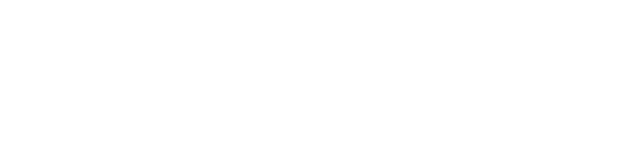
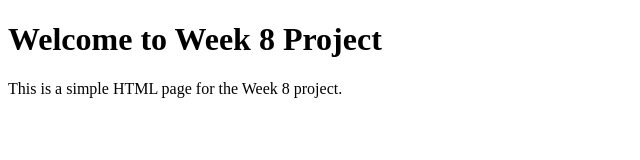
Before and after one commit to neilpack/wdd231-team, a plain HTML site: page index.html in a window 1280 px wide. Shown: the whole page, without its empty margins (0-640 px from the left). Drawn offline with Linux system fonts and the light colour scheme.

Commit message:
first commit (#2)
yes

```diff
--- a/index.html
+++ b/index.html
@@ -6,6 +6,8 @@
     <title>Week 8 Project</title>
 </head>
 <body>
-
+    <hello>
+        <h1>Welcome to Week 8 Project</h1>
+        <p>This is a simple HTML page for the Week 8 project.</p>
 </body>
 </html>
```
